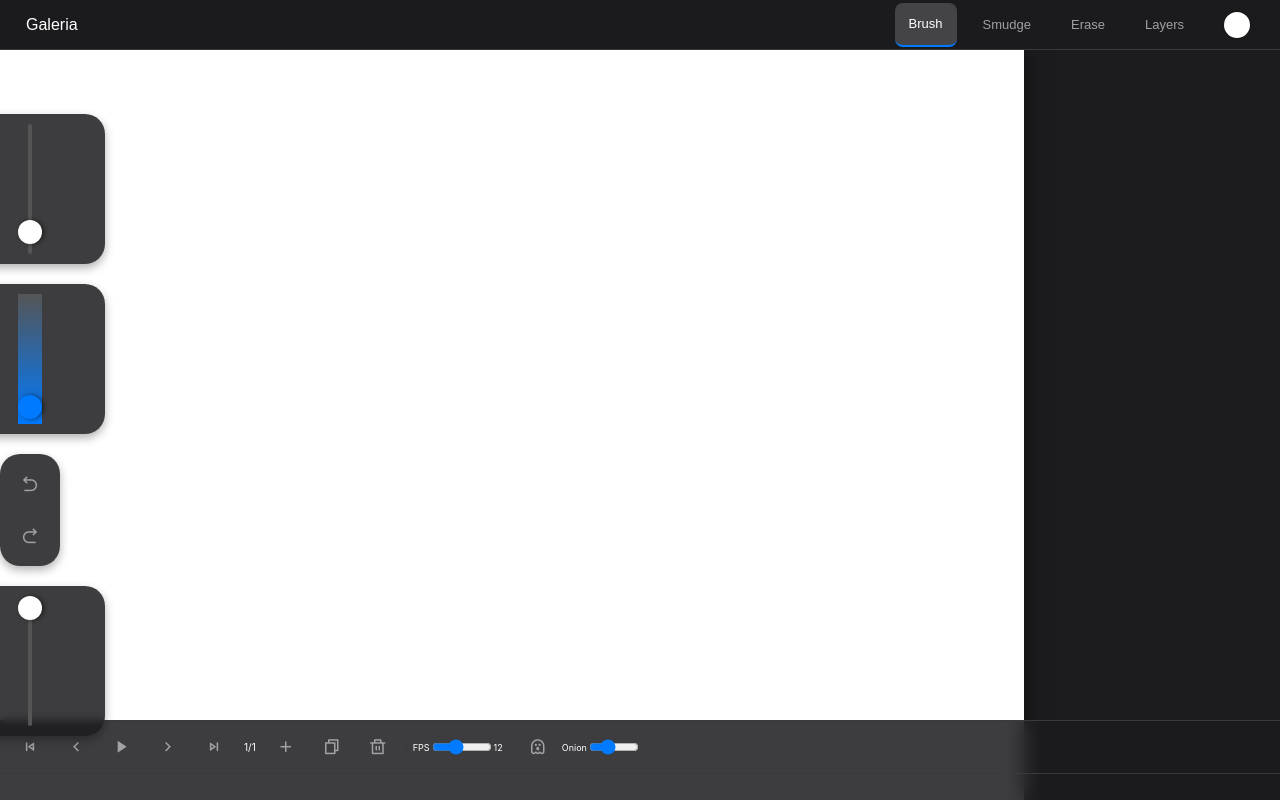
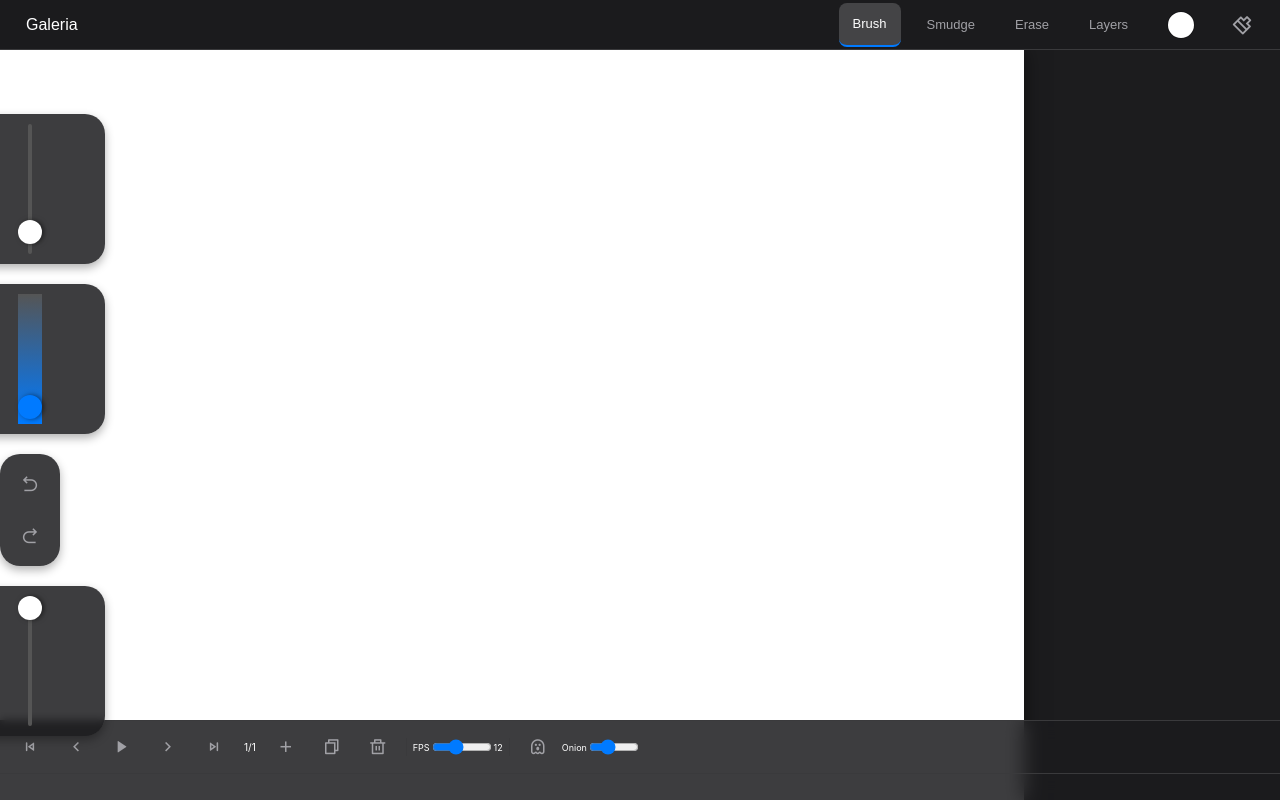
Before and after one commit to yvettesetne-spec/procreate-lite, a website: page index.html in a window 1280 px wide. Drawn offline with nearby package versions, Linux system fonts and the light colour scheme.

Commit message:
Add missing Brush Library button to top toolbar

```diff
--- a/index.html
+++ b/index.html
@@ -31,6 +31,7 @@
 <button class="tool-btn-style color-btn-wrapper" id="btn-color" aria-label="Selector de color">
     <div class="color-indicator" id="current-color-indicator"></div>
 </button>
+<button class="tool-btn" id="btn-brush-library" aria-label="Librería de pinceles" title="Librería de pinceles"><i class="ri-brush-2-line"></i></button>
 </div>
         </header>
 
```
